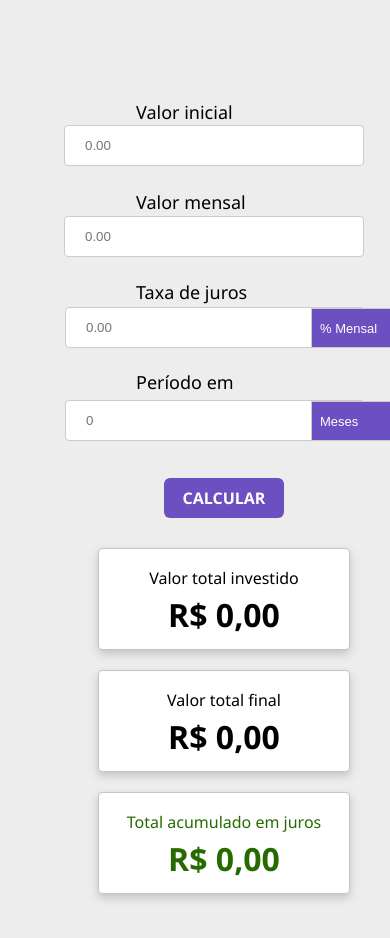
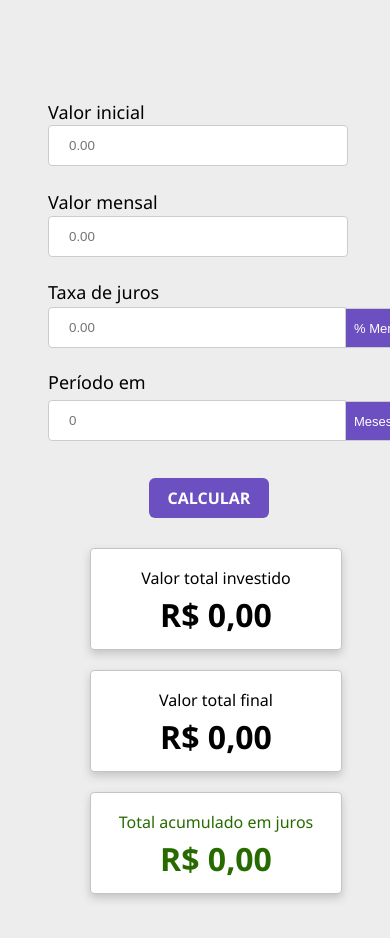
Before and after one commit to Leonardo-Oliveira1/calculadoraJurosCompostos, a website: page index.html in a window 390 px wide. Shown: the top 938 px of the page. Drawn offline with Linux system fonts and the light colour scheme.

Commit message:
corrigindo responsividade

```diff
--- a/CSS/_main425px.scss
+++ b/CSS/_main425px.scss
@@ -5,7 +5,7 @@
         position: relative;
         left: 59px;
 
-        margin: 10px 210px;
+        margin: 10px 142px;
         margin-bottom: 30px;
 
     }
@@ -18,7 +18,7 @@
             flex-direction: column;
             gap: 20px;
 
-            margin-left: 203px;
+            margin-left: 142px;
 
             .finalTotalDiv, .totalInvestedDiv, .totalInterestRateDiv{
                 flex-direction: column;
@@ -31,11 +31,11 @@
 
         #initial_value, #monthly_value{
             width: 300px;
-            margin-left: 169px;
+            margin-left: 100px;
         }
 
         #initial_value{
-            margin-left: 169px;
+            margin-left: 100px;
         }
 
         label{
@@ -43,33 +43,33 @@
         }
 
         #label1{
-            margin-left: 241px;
+            margin-left: 100px;
         }
 
         #label2{
-            margin-left: 241px;
+            margin-left: 100px;
             margin-top: 90px;
         }
 
         #label3{
-            margin-left: 241px;
+            margin-left: 100px;
             margin-top: 180px;
         }
 
         #label4{
-            margin-left: 241px;
+            margin-left: 100px;
             margin-top: 270px;
         }
 
         input{
-            margin-left: 170px;
+            margin-left: 100px;
         }
 
         select{
             left: 440px;
             bottom: 46px;
 
-            margin: -19px -24px;
+            margin: -19px -43px;
             }
         }
     }
```
Also changed, not shown: CSS/main.css.
